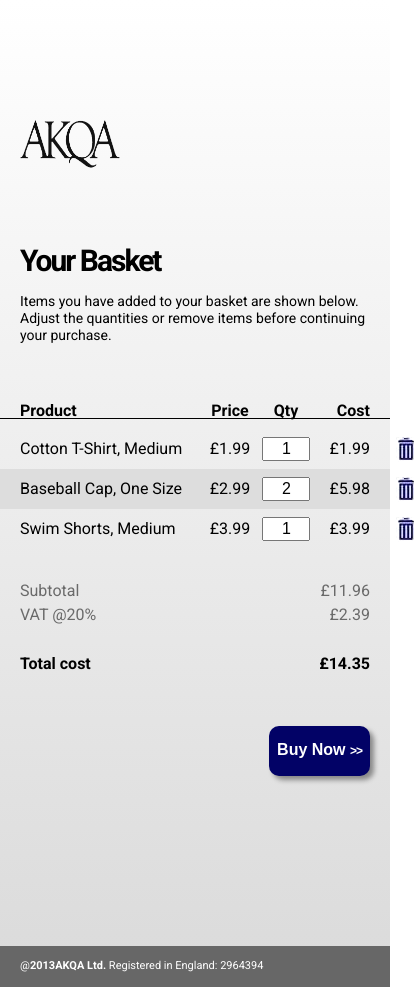
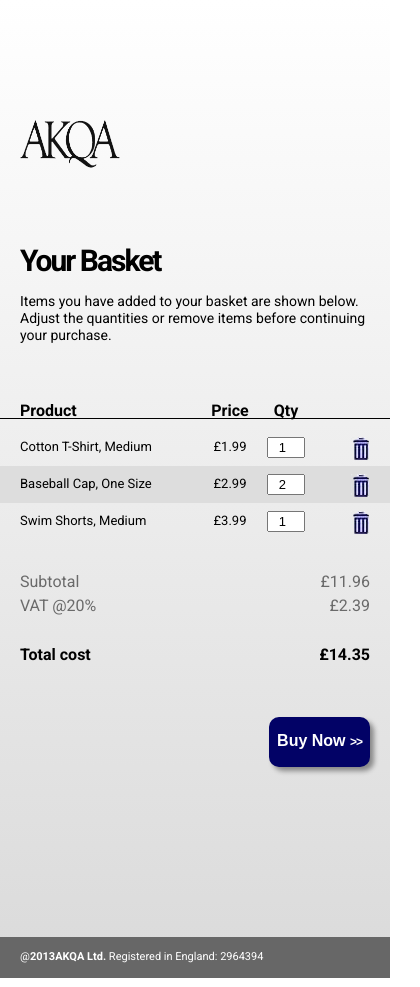
Before and after one commit to testolinp/akqa, a Next.js app: page / in a window 390 px wide. Shown: the whole page, 420 px wide, since content can reach past the window. Built offline with nearby package versions, Linux system fonts and the light colour scheme.

Commit message:
fix mobile

```diff
--- a/package.json
+++ b/package.json
@@ -11,7 +11,8 @@
   "dependencies": {
     "next": "11.0.0",
     "react": "17.0.2",
-    "react-dom": "17.0.2"
+    "react-dom": "17.0.2",
+    "react-grid-system": "^7.2.0"
   },
   "devDependencies": {
     "eslint": "7.29.0",
--- a/src/components/basket/basket.js
+++ b/src/components/basket/basket.js
@@ -1,3 +1,5 @@
+import { ScreenClassRender, Visible } from 'react-grid-system';
+import { breakpoints } from '../../core/constant';
 import { useBasket } from '../../core/context/basket';
 import Item from './item/item';
 
@@ -16,13 +18,15 @@ const Basket = () => {
   }
 
   return (
+    <ScreenClassRender render={screenClass => {
+      return (
         <>
           <div className="grid">
             <div className="header">
               <p>Product</p>
               <p>Price</p>
               <p>Qty</p>
-          <p>Cost</p>
+              <Visible sm md lg xl xxl><p>Cost</p></Visible>
             </div>
             {basketItems.map((item, index) =>
               <Item key={index} {...item} />
@@ -70,7 +74,7 @@ const Basket = () => {
               }
 
               .header p:last-child {
-            text-align: right;
+                text-align: ${breakpoints.includes(screenClass) ? 'right' : 'center'};;
               }
 
               .results {
@@ -133,6 +137,8 @@ const Basket = () => {
           </style>
         </>
       )
+    }} />
+  )
 }
 
 export default Basket;
--- a/src/components/basket/item/item.js
+++ b/src/components/basket/item/item.js
@@ -1,9 +1,13 @@
+import { ScreenClassRender, Visible } from 'react-grid-system';
+import { breakpoints } from '../../../core/constant';
 import { useBasket } from '../../../core/context/basket';
 
 const Item = ({id, product, price, qty}) => {
   const { removeProduct, quantityProduct } = useBasket();
   const cost = (price * qty).toFixed(2);
 
+  return (
+    <ScreenClassRender render={screenClass => {
       return (
         <div className="item">
           <p>{product}</p>
@@ -17,7 +21,7 @@ const Item = ({id, product, price, qty}) => {
               onChange={(e) => quantityProduct(id, e.target.value)}
             />
           </div>
-      <span className="cost">£{cost}</span>
+          <Visible sm md lg xl xxl><span className="cost">£{cost}</span></Visible>
           <button className="delete" onClick={() => removeProduct(id)}>
             <img src="images/delete.png" alt="Remove product from Basket" />
           </button>
@@ -25,7 +29,7 @@ const Item = ({id, product, price, qty}) => {
             {`
               .item {
                 display: grid;
-            font-size: 16px;
+                font-size: ${breakpoints.includes(screenClass) ? '16px' : '13px'};
                 grid-template-columns: 52% repeat(3, 16%);
                 padding: 8px 20px;
                 position: relative;
@@ -45,7 +49,7 @@ const Item = ({id, product, price, qty}) => {
               }
 
               input {
-            width: 40px;
+                width: ${breakpoints.includes(screenClass) ? '-40px' : '30px'};
                 text-align: right;
               }
 
@@ -56,7 +60,7 @@ const Item = ({id, product, price, qty}) => {
               .delete {
                 position: absolute;
                 top: 6px;
-            right: -30px;
+                right: ${breakpoints.includes(screenClass) ? '-30px' : '15px'};
                 width: 30px;
                 height: 30px;
                 border: 0 none;
@@ -70,6 +74,8 @@ const Item = ({id, product, price, qty}) => {
           </style>
         </div>
       )
+    }} />
+  )
 }
 
 export default Item;
--- /dev/null
+++ b/src/core/constant.js
@@ -0,0 +1 @@
+export const breakpoints = ['sm', 'md', 'lg', 'xl', 'xxl'];
```
Also changed, not shown: 1 other file (tests, documents, lock files or other folders). Lines whose indentation alone changed are shown as unchanged.
